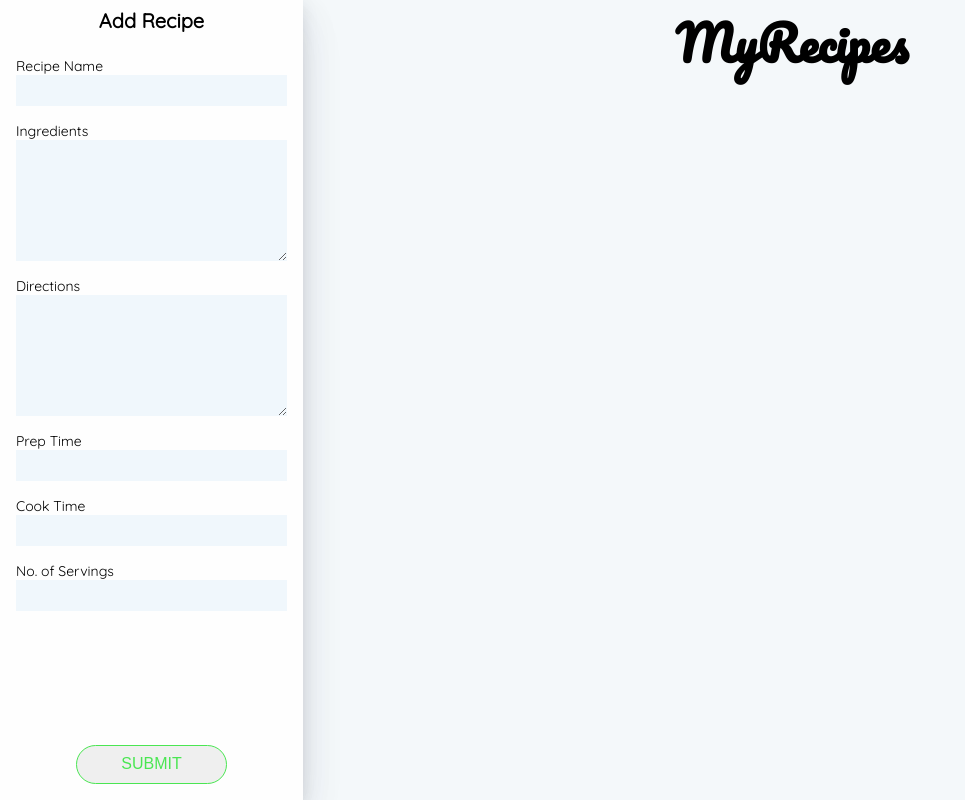
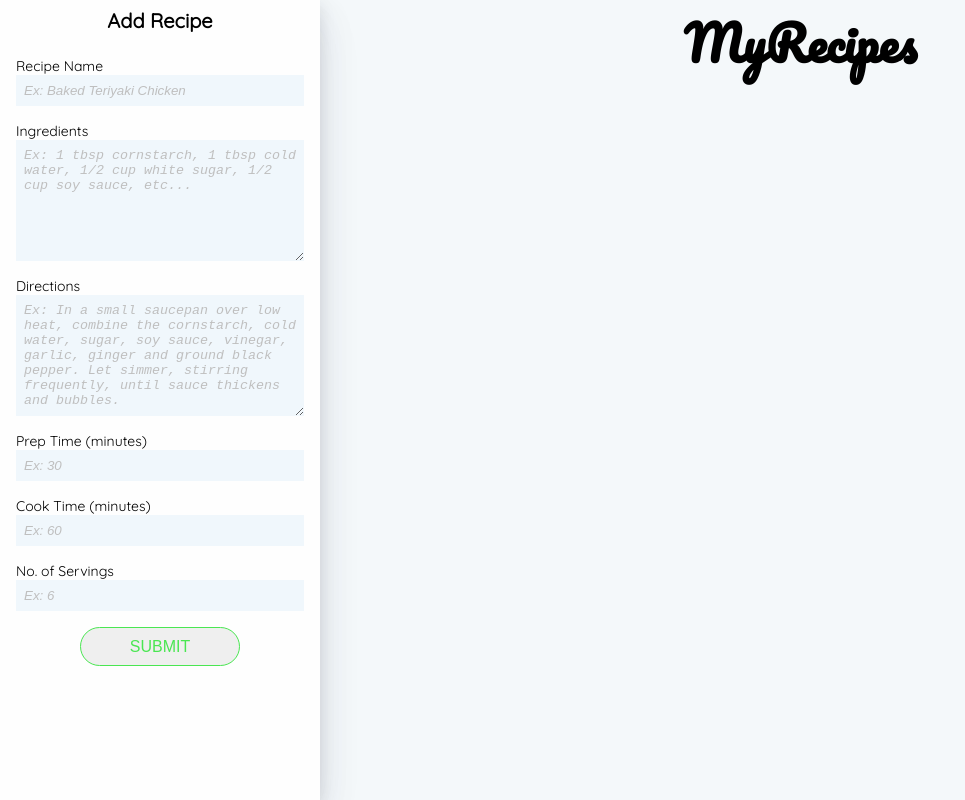
Before and after one commit to calebjwl/my-recipes, a website: page public/index.html in a window 1280 px wide. Shown: the whole page, without its empty margins (0-965 px from the left). Drawn offline with nearby package versions, Linux system fonts and the light colour scheme; files that its build step writes are made by us from their sources; files whose address does not match are found by name.

Commit message:
Placeholder text for form

```diff
--- a/app/controller/app.js
+++ b/app/controller/app.js
@@ -1,6 +1,5 @@
 import RecipeFormView from '../view/recipe-form';
 import RecipeListView from '../view/recipe-list';
-// import { findAll } from '../actions';
 
 export default class AppController {
   constructor(el, store) {
--- a/app/styles/_reset.scss
+++ b/app/styles/_reset.scss
@@ -12,3 +12,13 @@ ul {
 img {
   max-width: 100;
 }
+
+input::placeholder {
+  font-style: italic;
+  color: $c-grey;
+}
+
+textarea::placeholder {
+  font-style: italic;
+  color: $c-grey;
+}
--- a/app/styles/app.scss
+++ b/app/styles/app.scss
@@ -5,6 +5,8 @@ $c-submit: #4ae652;
 $c-delete: #e64342;
 $c-edit: #42cde6;
 $c-white: #fefefe;
+
+$c-grey: #bfbfbf;
 
 $m-gutter: 1rem;
 
--- a/app/styles/sidebar.scss
+++ b/app/styles/sidebar.scss
@@ -5,12 +5,12 @@
   box-shadow: 0 20px 50px rgba(50,50,93,.05), 0 15px 35px rgba(50,50,93,.1), 0 5px 15px rgba(0,0,0,.1);
   background: $c-white;
   min-height: 100vh;
-  min-width: 15rem;
+  min-width: 20rem;
   font-size: 14px;
 }
 
 .form {
-  flex: 1;
+  width: 100%;
 }
 
 .sidebar__heading {
--- a/public/index.html
+++ b/public/index.html
@@ -8,39 +8,51 @@
 </head>
 <body>
   <div class="app">
-    <form class="sidebar">
+    <form class="sidebar" name="newRecipeForm" onsubmit="return validateForm()">
       <div class="sidebar__heading">
         <h1 class="sidebar__heading-title">Add Recipe</h1>
       </div>
       <div class="form">
         <div class="control">
           <label class="label">Recipe Name</label>
-          <input type="text" class="input__text recipe-card__name">
+          <input type="text"
+              class="input__text recipe-card__name"
+              name="name"
+              placeholder="Ex: Baked Teriyaki Chicken">
         </div>
 
         <div class="control">
           <label class="label">Ingredients</label>
-          <textarea cols="30" rows="7" class="input__text recipe-card__ingredients"></textarea>
+          <textarea cols="30"
+              rows="7"
+              class="input__text recipe-card__ingredients"
+              placeholder="Ex: 1 tbsp cornstarch, 1 tbsp cold water, 1/2 cup white sugar, 1/2 cup soy sauce, etc..."></textarea>
         </div>
 
         <div class="control">
           <label class="label">Directions</label>
-          <textarea cols="30" rows="7" class="input__text recipe-card__directions"></textarea>
+          <textarea cols="30"
+              rows="7"
+              class="input__text recipe-card__directions"
+              placeholder="Ex: In a small saucepan over low heat, combine the cornstarch, cold water, sugar, soy sauce, vinegar, garlic, ginger and ground black pepper. Let simmer, stirring frequently, until sauce thickens and bubbles."></textarea>
         </div>
 
         <div class="control">
-          <label class="label">Prep Time</label>
-          <input type="text" class="input__text recipe-card__prep-time">
+          <label class="label">Prep Time (minutes)</label>
+          <input type="number" class="input__text recipe-card__prep-time"
+          placeholder="Ex: 30">
         </div>
 
         <div class="control">
-          <label class="label">Cook Time</label>
-          <input type="text" class="input__text recipe-card__cook-time">
+          <label class="label">Cook Time (minutes)</label>
+          <input type="number" class="input__text recipe-card__cook-time"
+          placeholder="Ex: 60">
         </div>
 
         <div class="control">
           <label class="label">No. of Servings</label>
-          <input type="text" class="input__text recipe-card__servings">
+          <input type="number" class="input__text recipe-card__servings"
+          placeholder="Ex: 6">
         </div>
       </div>
 
```
Also changed, not shown: app/actions.js (+7 -0 lines), app/validations.js (added, +7 -0 lines), app/view/recipe-form.js (+7 -0 lines), 1 other file.
